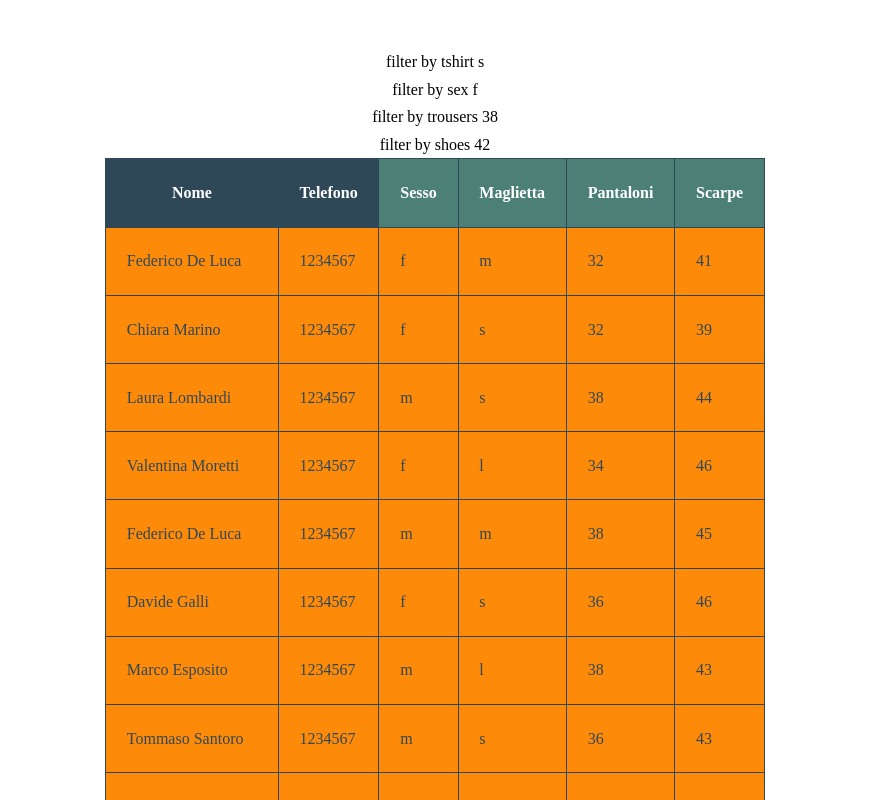
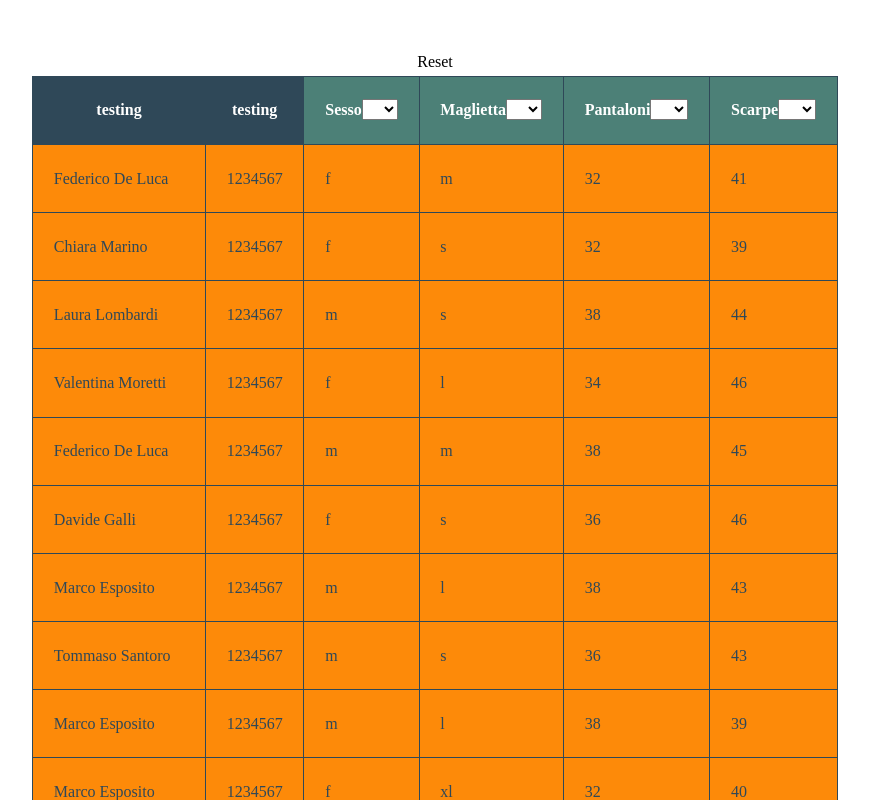
Before and after one commit to RyXkci/2mmshop-reg-clienti, a React (Vite) app: page /tantable in a window 1280 px wide. Shown: the top 800 px of the page, without its empty margins (205-1074 px from the left). Built offline with nearby package versions, Linux system fonts and the light colour scheme; data requests are answered from the project's data file.

Commit message:
Modified columnDef to in include select options and boolean filter meta. Conditionally added dropdown to table with onclick filter function

```diff
--- a/src/components/TanTable.jsx
+++ b/src/components/TanTable.jsx
@@ -34,6 +34,10 @@ import { COLUMNS } from "./columns";
     } = tableInstance;
 
     console.log(data)
+    const reset = () => {
+      setColumnFilters([])
+    }
+    console.log(reset)
 
 const onFilterChange = (id, value) => setColumnFilters(
   prev => prev.filter(f => f.id !==id).concat({id, value})
@@ -41,7 +45,54 @@ const onFilterChange = (id, value) => setColumnFilters(
 
     return (
       <main className="main">
-        <button
+        <button onClick={reset}>Reset</button>
+        <table>
+         <thead>
+               {getHeaderGroups().map(headerGroup =>(
+                <tr key={headerGroup.id}>
+                    {headerGroup.headers.map(header => (
+                        <th className={header.column.columnDef.meta?.className ?? ""} key={header.id}>
+                          {header.column.columnDef.meta.hasFilter === true ?
+                          <><label htmlFor="">{flexRender(
+                            header.column.columnDef.header,
+                            header.getContext()
+                          )}</label>
+                          <select name="" id="">
+                            <option value=""></option>
+                          {header.column.columnDef.meta.selectOptions?.map((option) => {
+                            return <option
+                            key={option}
+                            onClick={() => {onFilterChange(`${header.column.columnDef.id}`, `${option}`)}}>{option}
+                            </option>
+                          })}
+                          </select>
+
+                          </>:
+                          "testing"
+                      //        flexRender(
+                      //   header.column.columnDef.header,
+                      //   header.getContext()
+                      // )
+                      }
+                        </th>
+                    ))}
+                </tr>
+               ))}
+            </thead>
+            <tbody>
+              {getRowModel().rows.map(row => {
+                 return <tr key={row.id}>
+                 {row.getVisibleCells().map((cell) => (
+                   <td key={cell.id}>
+                     {flexRender(cell.column.columnDef.cell, cell.getContext())}
+                   </td>
+                 ))}
+               </tr>
+              })}
+            </tbody>
+        </table>
+
+        {/* <button
         onClick={() => {
           onFilterChange("tshirt", "s");
         }}
@@ -68,34 +119,7 @@ const onFilterChange = (id, value) => setColumnFilters(
         }}
       >
         filter by shoes 42
-      </button>
-        <table>
-            <thead>
-               {getHeaderGroups().map(headerGroup =>(
-                <tr key={headerGroup.id}>
-                    {headerGroup.headers.map(header => (
-                        <th className={header.column.columnDef.meta?.className ?? ""} key={header.id}>
-                            {flexRender(
-                        header.column.columnDef.header,
-                        header.getContext()
-                      )}
-                        </th>
-                    ))}
-                </tr>
-               ))}
-            </thead>
-            <tbody>
-              {getRowModel().rows.map(row => {
-                 return <tr key={row.id}>
-                 {row.getVisibleCells().map((cell) => (
-                   <td key={cell.id}>
-                     {flexRender(cell.column.columnDef.cell, cell.getContext())}
-                   </td>
-                 ))}
-               </tr>
-              })}
-            </tbody>
-        </table>
+      </button> */}
 
 
         </main>
--- a/src/components/columns.js
+++ b/src/components/columns.js
@@ -4,6 +4,7 @@ export const COLUMNS = [
     accessorKey: "name",
     meta: {
       className: "th-dark",
+      hasFilter: false
     },
   },
   {
@@ -11,24 +12,32 @@ export const COLUMNS = [
     accessorKey: "number",
     meta: {
       className: "th-dark",
+      hasFilter: false
     },
   },
   {
     id: "sex",
     header: "Sesso",
     accessorKey: "sex",
+    filterFn: "equalsString",
     meta: {
-      className: "th-light"
+      className: "th-light",
+      hasFilter: true,
+      selectOptions: [
+        "m",
+        "f"
+      ]
     }
   },
   {
     id: "tshirt",
     header: "Maglietta",
     accessorKey: "sizes.tShirt",
+    filterFn: "equalsString",
     meta: {
       className: "th-light",
       hasFilter: true,
-      sizeOptions: [
+      selectOptions: [
         "s",
         "m",
         "l",
@@ -40,16 +49,30 @@ export const COLUMNS = [
     id: "trousers",
     header: "Pantaloni",
     accessorFn: row => `${row.sizes.trousers.toString()}`,
+    filterFn: "equalsString",
     meta: {
       className: "th-light",
+      hasFilter: true,
+      selectOptions: [
+        "32",
+        "33",
+        "34"
+      ]
     },
   },
   {
     id: "shoes",
     header: "Scarpe",
     accessorFn: row => `${row.sizes.shoes.toString()}`,
+    filterFn: "equalsString",
     meta: {
       className: "th-light",
+      hasFilter: true,
+      selectOptions: [
+        "32",
+        "33",
+        "34"
+      ]
     },
   },
 ];
```
